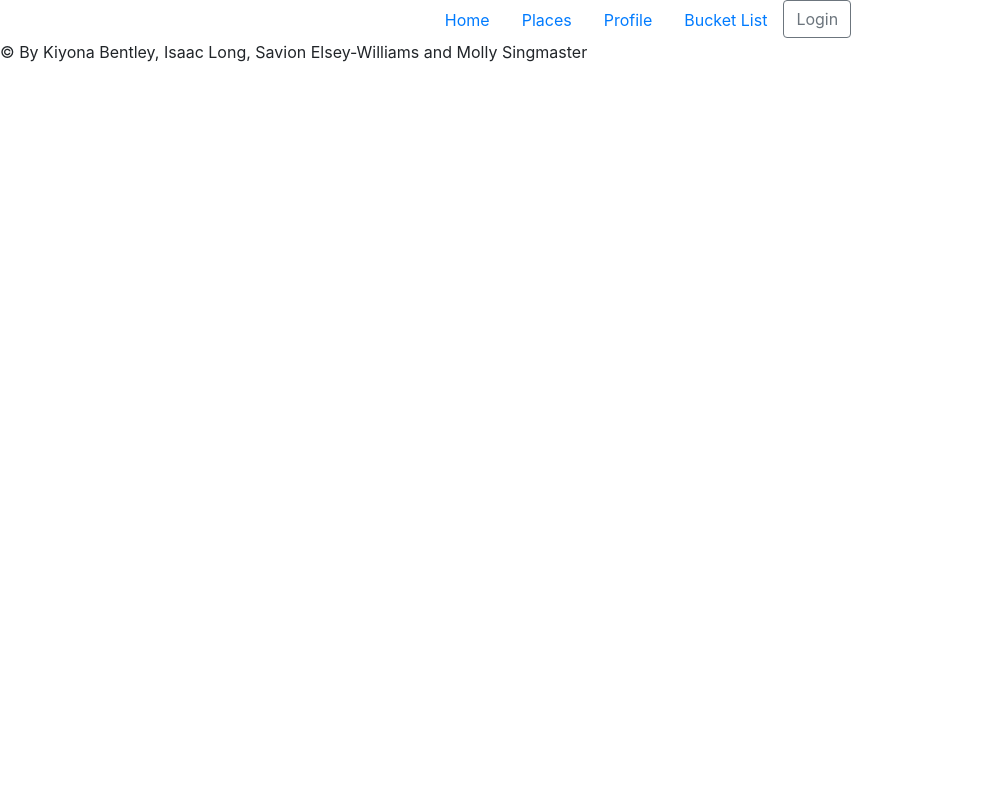
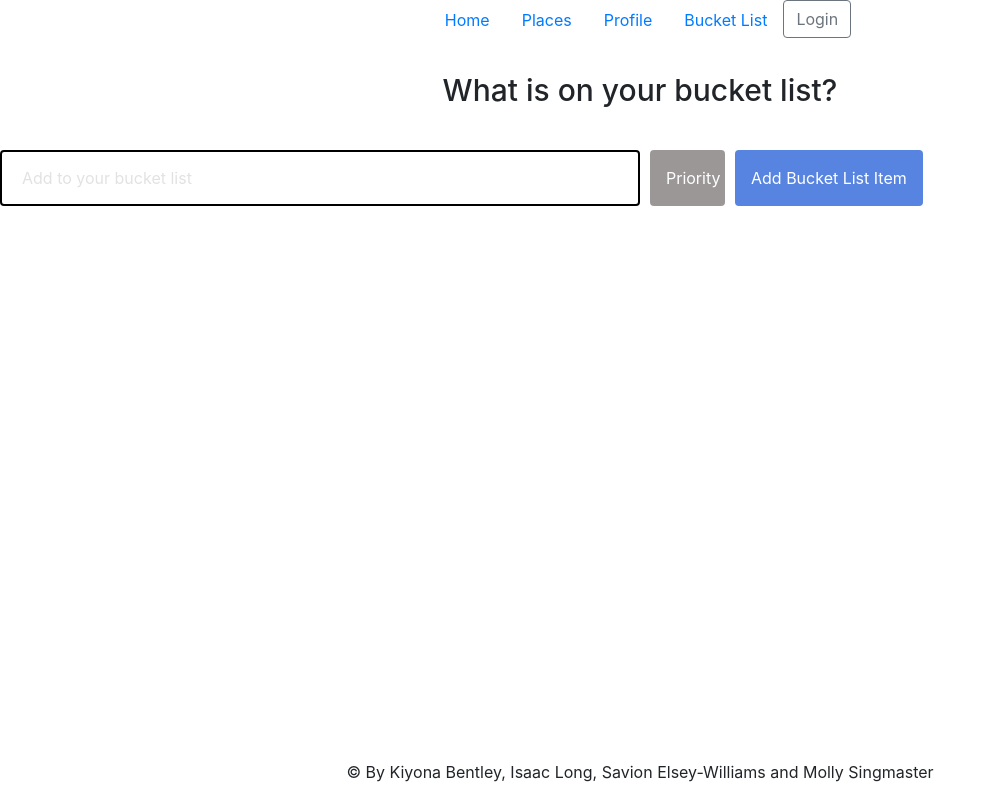
Before and after one commit to isaaclong26/ThePlacesYoullGo, a React (Create React App) app in the folder client/: page /bucket in a window 1280 px wide. Shown: the whole page, without its empty margins (0-994 px from the left). Built offline with nearby package versions, Linux system fonts and the light colour scheme.

Commit message:
moved footer and added styling to bucket list page

```diff
--- a/client/src/App.css
+++ b/client/src/App.css
@@ -1,38 +1,178 @@
-.App {
+* {
+  box-sizing: border-box;
+  margin: 0;
+  padding: 0;
+}
+
+.bucket-app {
+  display: flex;
+  flex-direction: column;
+  justify-content: flex-start;
+  width: 800px;
+  min-height: 600px;
+  background: black;
+  text-align: center;
+  margin: 32px auto;
+  border-radius: 20px;
+  padding-bottom: 32px;
+}
+
+h1 {
+  margin: 32px 0;
+  font-size: 30px;
   text-align: center;
 }
 
-.App-logo {
-  height: 40vmin;
-  pointer-events: none;
+h3 {
+  margin: auto;
+  color: rgb(66, 171, 231);
+  font-size: 20px;
 }
 
-@media (prefers-reduced-motion: no-preference) {
-  .App-logo {
-    animation: App-logo-spin infinite 20s linear;
-  }
+.complete {
+  text-decoration: line-through;
+  opacity: 0.4;
 }
 
-.App-header {
-  background-color: #282c34;
-  min-height: 100vh;
-  display: flex;
-  flex-direction: column;
-  align-items: center;
-  justify-content: center;
-  font-size: calc(10px + 2vmin);
-  color: white;
+.bucket-form {
+  margin-bottom: 32px;
 }
 
-.App-link {
-  color: #61dafb;
+.bucket-input {
+  padding: 14px 32px 14px 20px;
+  border-radius: 4px;
+  border: 2px solid black;
+  outline: none;
+  width: 50%;
+  background: transparent;
+  color: #fff;
 }
 
-@keyframes App-logo-spin {
-  from {
-    transform: rotate(0deg);
-  }
-  to {
-    transform: rotate(360deg);
-  }
+.bucket-input::placeholder {
+  color: #e2e2e2;
 }
+
+.bucket-button {
+  padding: 16px;
+  border: none;
+  border-radius: 4px;
+  cursor: pointer;
+  outline: none;
+  background: #5684E0;
+  color: #fff;
+  text-transform: capitalize;
+}
+
+.bucket-input.edit {
+  border: 2px solid #149fff;
+}
+
+.bucket-button.edit {
+  background: linear-gradient(
+    90deg,
+    rgba(20, 159, 255, 1) 0%,
+    rgba(17, 122, 255, 1) 100%
+  );
+  padding: 16px 22px;
+}
+
+.bucket-container {
+  display: flex;
+  flex-direction: row;
+  position: relative;
+}
+
+.bucket-row {
+  display: flex;
+  justify-content: space-between;
+  align-items: center;
+  margin: 4px auto;
+  color: #fff;
+  padding: 16px;
+  border-radius: 5px;
+  width: 90%;
+}
+
+.low {
+  background-color: #70C73E;
+}
+
+.medium {
+  background-color: #E0BF51;
+}
+
+.high {
+  background-color: #E16551;
+}
+
+.icons {
+  display: flex;
+  align-items: center;
+  font-size: 24px;
+  cursor: pointer;
+}
+
+.delete-icon {
+  margin-right: 5px;
+  color: #fff;
+}
+
+.edit-icon {
+  color: #fff;
+}
+
+/* Dropdown menu */
+
+/* Dropdown Button */
+.dropbtn {
+  background-color: rgb(156, 151, 151);
+  border-radius: 4px;
+  width: 75px;
+  color: white;
+  padding: 16px;
+  margin: 10px;
+  /* font-size: 16px; */
+  border: none;
+}
+
+/* The container <div> - needed to position the dropdown content */
+.dropdown {
+  position: relative;
+  display: inline-block;
+}
+
+/* Dropdown Content (Hidden by Default) */
+.dropdown-content {
+  display: none;
+  position: absolute;
+  background-color: #ffffff;
+  min-width: 215px;
+  border-radius: 4px;
+  padding: 16px;
+  box-shadow: 0px 8px 16px 0px rgba(0, 0, 0, 0.2);
+  z-index: 1;
+}
+
+/* Links inside the dropdown */
+.dropdown-content p {
+  color: black;
+  padding: 12px 16px;
+  text-decoration: none;
+  display: block;
+}
+
+/* Change color of dropdown links on hover */
+.dropdown-content p:hover {
+  background-color: #ddd;
+}
+
+/* Show the dropdown menu on hover */
+.dropdown:hover .dropdown-content {
+  display: block;
+}
+
+/* Change the background color of the dropdown button when the dropdown content is shown */
+.dropdown:hover .dropbtn {
+  background-color: white;
+  color: black;
+}
--- a/client/src/App.js
+++ b/client/src/App.js
@@ -19,7 +19,7 @@ function App() {
       <Routes>
       <Route exact path = "/" element={<Home />}/>
       <Route exact path = "/login" element={<Login />}/>
-      <Route exact path = "/buket" element={<Bucket />}/>
+      <Route exact path = "/bucket" element={<Bucket />}/>
       </Routes>
       <Footer />
       </Router>
--- a/client/src/components/Footer.js
+++ b/client/src/components/Footer.js
@@ -1,8 +1,17 @@
 import React from 'react';
+
+const styles ={
+    footerCont: {
+        position: "fixed",
+        bottom: 0,
+        width: "100%",
+        textAlign: "center"
+    }
+}
 
 function Footer() {
     return (
-        <div>
+        <div style={styles.footerCont}>
             <p>&copy; By Kiyona Bentley, Isaac Long, Savion Elsey-Williams and Molly Singmaster</p>
         </div>
     );
--- a/client/src/components/Navbar.js
+++ b/client/src/components/Navbar.js
@@ -32,7 +32,7 @@ export default function Header({ currentPage, handlePageChange }) {
           </Nav.Item>
           <Nav.Item>
             <Nav.Link
-              href="#bucket"
+              href="/bucket"
               onClick={() => handlePageChange("Bucket")}
             >
               Bucket List
--- a/client/src/components/bucket/BucketForm.js
+++ b/client/src/components/bucket/BucketForm.js
@@ -1,4 +1,5 @@
 import React, { useState } from 'react';
+import Button from "react-bootstrap/Button";
 
 function BucketForm(props) {
   const [input, setInput] = useState('');
@@ -41,9 +42,9 @@ function BucketForm(props) {
           onChange={handleChange}
         ></input>
         <div className="dropdown">
-          <button className={`dropbtn ${eagerness}`}>
+          <p variant="info" className={`dropbtn ${eagerness}`}>
             {eagerness || 'Priority'}
-          </button>
+          </p>
           <div className="dropdown-content">
             <p onClick={() => setEagerness(eagernessLevel[0])}>Must do</p>
             <p onClick={() => setEagerness(eagernessLevel[1])}>Want to do</p>
--- a/client/src/pages/Bucket.js
+++ b/client/src/pages/Bucket.js
@@ -7,10 +7,6 @@ function BucketList() {
 
   // Function to add a bucket list item
   const addBucketItem = (item) => {
-    console.log(
-      '🚀 ~ file: BucketList.js ~ line 10 ~ addBucketItem ~ item',
-      item
-    );
     // Check to see if the item text is empty
     if (!item.text) {
       return;
```
